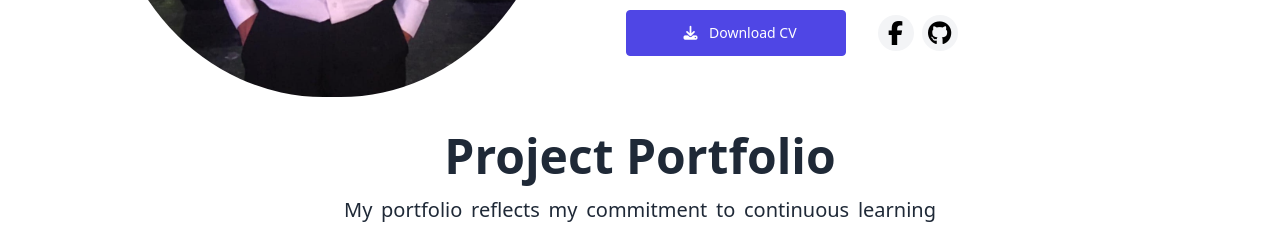
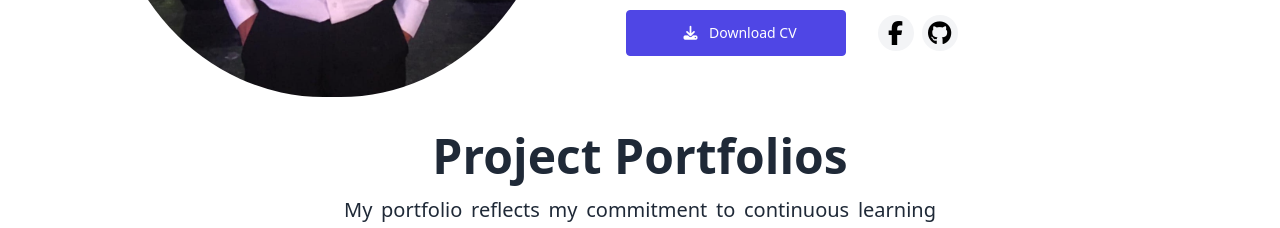
Before and after one commit to Kuze-Dev/Portfolio-Vue, a Vue app in the folder frontend/: page / in a window 1280 px wide. Shown: the part 1060-1288 px from the top of the page. Built offline with nearby package versions, Linux system fonts and the light colour scheme.

Commit message:
asdasd updated!!!

```diff
--- a/frontend/src/views/projectView.vue
+++ b/frontend/src/views/projectView.vue
@@ -19,7 +19,7 @@
       <div class="container mx-auto">
         <div class="text-center">
           <h2 class="text-3xl md:text-4xl lg:text-5xl font-bold mb-4">
-            Project Portfolio
+            Project Portfolios
           </h2>
           <div class="lg:w-[50%] xl:w-[50%] px-5 mx-auto" >
           <p class="text-base md:text-lg lg:text-xl text-justify  xl:text-xl text-[14px] ">
```
